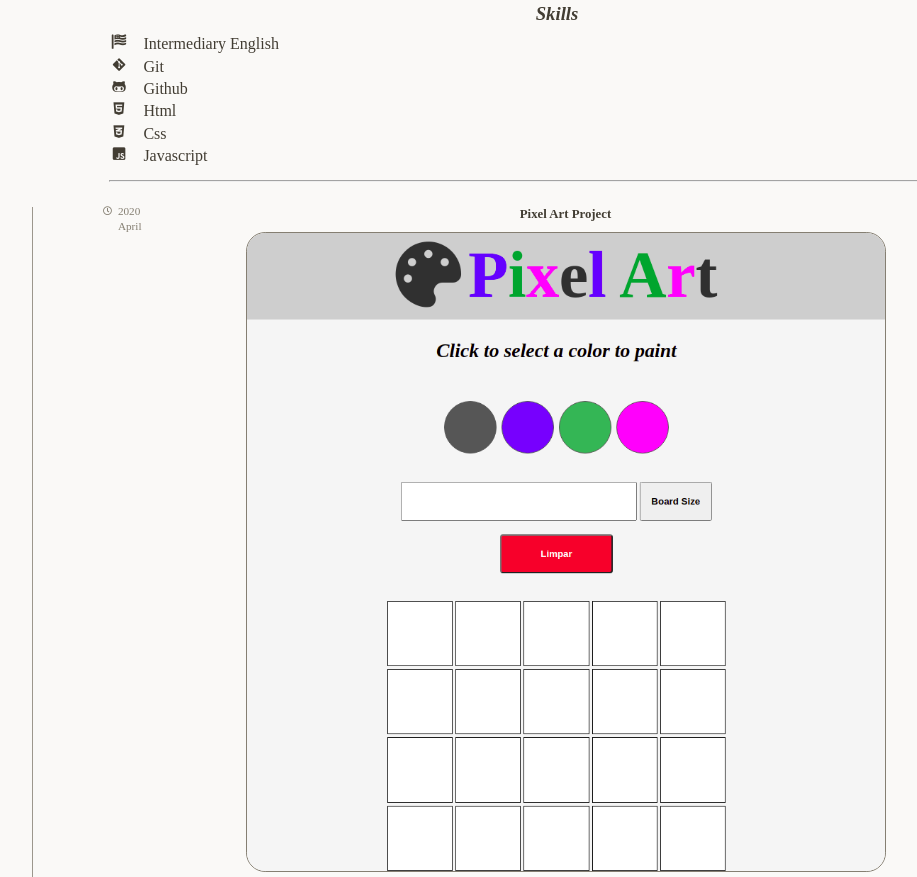
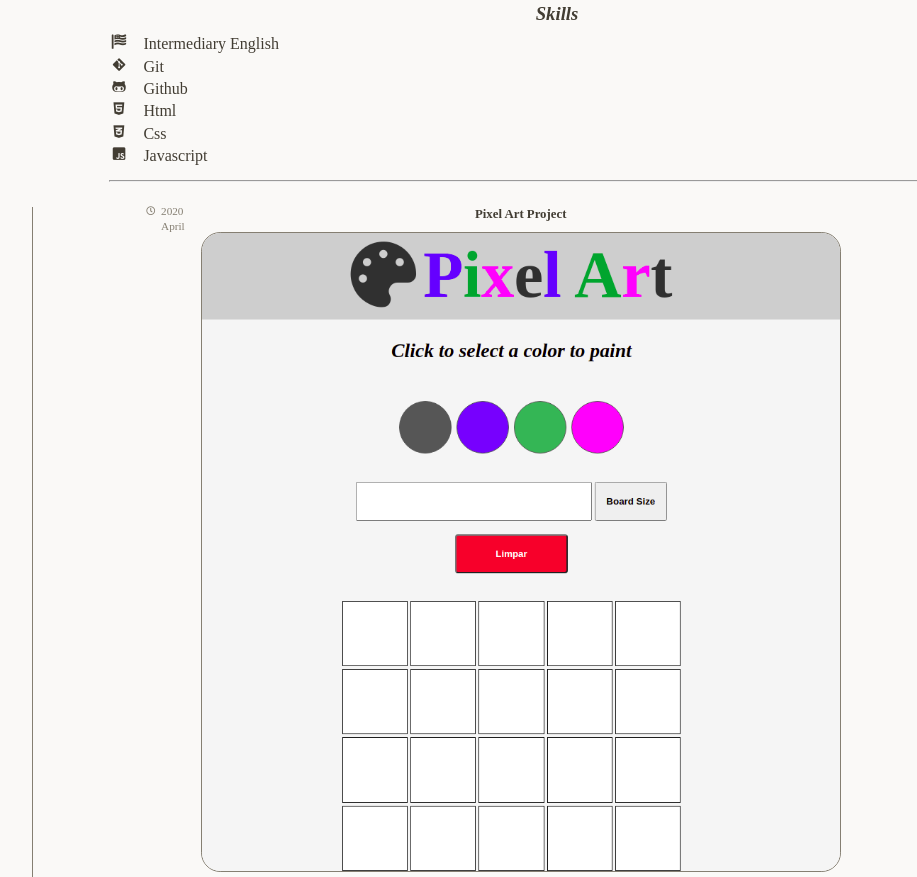
Before and after one commit to LeoFuna/LeoFuna.github.io, a plain HTML site: page index.html in a window 1280 px wide. Shown: the part 363-1240 px from the top of the page, without its empty margins (83-1000 px from the left). Drawn offline with Linux system fonts and the light colour scheme.

Commit message:
opaci 100 em elementos hr e delete position absolute do timeline visual

```diff
--- a/style.css
+++ b/style.css
@@ -140,7 +140,7 @@ main {
   border-left: 1px solid #857f72;
   margin-left: 4vw;
   margin-right: -4vw;
-  opacity: 80%;
+  opacity: 100%;
 }
 
 #main-timeline {
@@ -158,13 +158,12 @@ main {
 }
 
 .timeline-visual {
-  position: absolute;
   display: flex;
   align-self: flex-start;
   align-items: flex-start;
   font-size: 0.70em;
   color: #857f72;
-  margin-left: -68vw;
+  margin-left: -10vw;
 }
 
 .timeline-visual i {
@@ -246,7 +245,7 @@ main {
 hr {
   margin: 10px 0px;
   color: #857f72;
-  opacity: 90%;
+  opacity: 100%;
 }
 
 .list-element {
```
